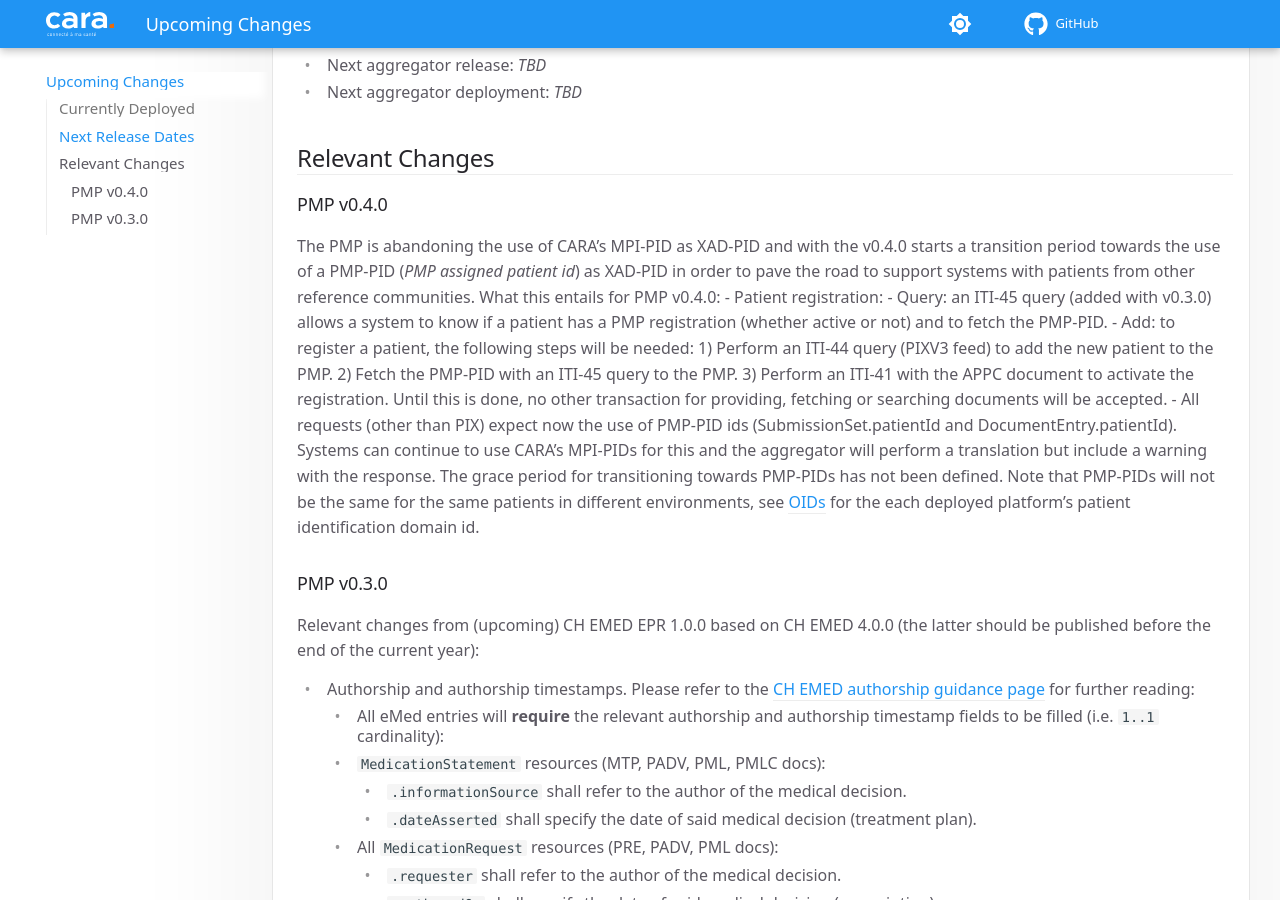
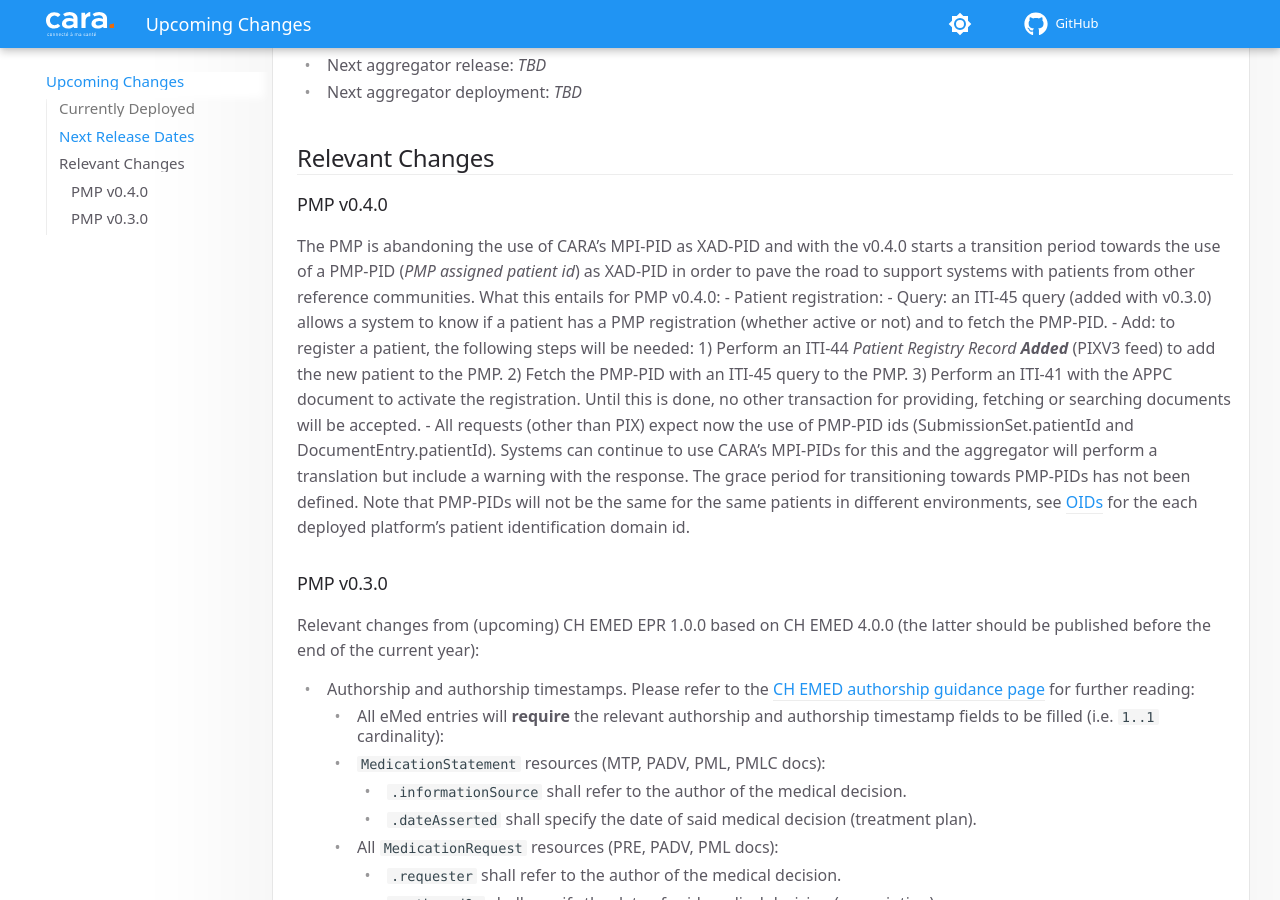
Before and after one commit to CARA-ch/emed-service-guide, an MkDocs documentation site: the page built from docs/other/upcoming_changes.md, in a window 1280 px wide and 900 px high, scrolled down 490 px. Built offline with MkDocs 1.6.1 and Material for MkDocs 9.7.7, drawn with Linux system fonts in a browser that asks for light colours; comment, search, counter and statistics services are not loaded.

Commit message:
minor fix to upcoming changes

```diff
--- a/docs/other/upcoming_changes.md
+++ b/docs/other/upcoming_changes.md
@@ -21,7 +21,7 @@ The PMP is abandoning the use of CARA's MPI-PID as XAD-PID and with the v0.4.0 s
   - Patient registration:
     - Query: an ITI-45 query (added with v0.3.0) allows a system to know if a patient has a PMP registration (whether active or not) and to fetch the PMP-PID.
 	- Add: to register a patient, the following steps will be needed:
-	  1) Perform an ITI-44 query (PIXV3 feed) to add the new patient to the PMP.
+	  1) Perform an ITI-44 *Patient Registry Record __Added__* (PIXV3 feed) to add the new patient to the PMP.
 	  2) Fetch the PMP-PID with an ITI-45 query to the PMP.
 	  3) Perform an ITI-41 with the APPC document to activate the registration. Until this is done, no other transaction for providing, fetching or searching documents will be accepted.
   - All requests (other than PIX) expect now the use of PMP-PID ids (SubmissionSet.patientId and DocumentEntry.patientId). Systems can continue to use CARA's MPI-PIDs for this and the aggregator will perform a translation but include a warning with the response. The grace period for transitioning towards PMP-PIDs has not been defined.
```
